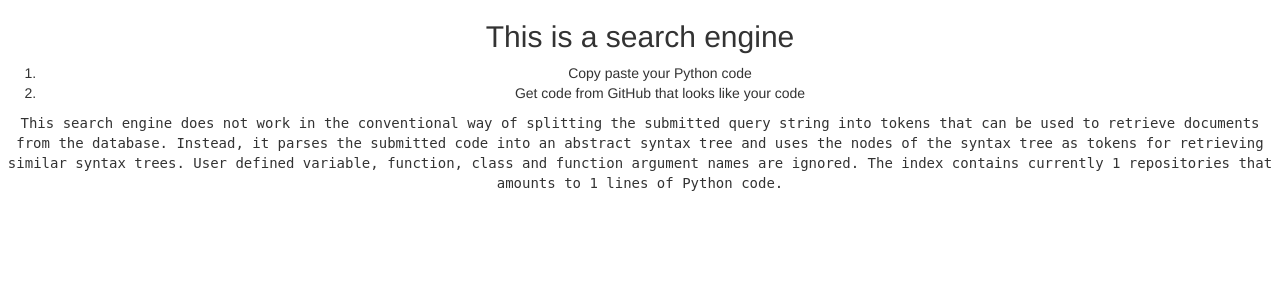
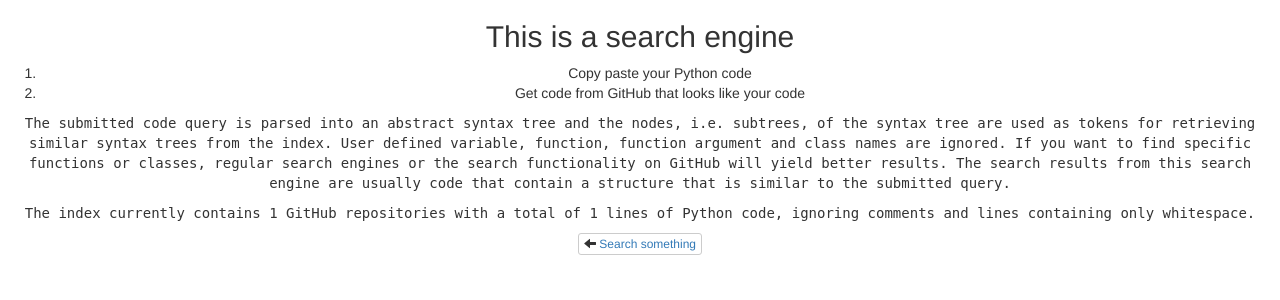
Before and after one commit to matiaslindgren/pasta-analyzer, a Python web app: template src/backend/templates/about.html in a window 1280 px wide. Shown: the part 52-352 px from the top of the page. Run offline with Jinja, Linux system fonts and the light colour scheme; the template is opened without the code that fills it: most values are stand-ins (such as "Sample title", 1, 10 or a date in 2020); some libraries are stand-ins or nearby versions.

Commit message:
update about page

```diff
--- /dev/null
+++ b/src/backend/cloned_meta.json
@@ -0,0 +1 @@
+{"repo_count": 40, "python_line_count": 3962968}
--- a/src/backend/templates/about.html
+++ b/src/backend/templates/about.html
@@ -2,16 +2,29 @@
 
 {% block body_content %}
 
+<div class="text-container">
 <h2>This is a search engine</h2>
 <ol>
   <li>Copy paste your Python code</li>
   <li>Get code from GitHub that looks like your code</li>
 </ol>
 
-<p>This search engine does not work in the conventional way of splitting the submitted query string into tokens that can be used to retrieve documents from the database.
-Instead, it parses the submitted code into an abstract syntax tree and uses the nodes of the syntax tree as tokens for retrieving similar syntax trees.
-User defined variable, function, class and function argument names are ignored.
-The index contains currently {{ repo_count }} repositories that amounts to {{ python_line_count }} lines of Python code.
+<p>The submitted code query is parsed into an abstract syntax tree and the nodes, i.e. subtrees, of the syntax tree are used as tokens for retrieving similar syntax trees from the index.
+User defined variable, function, function argument and class names are ignored.
+If you want to find specific functions or classes, regular search engines or the search functionality on GitHub will yield better results.
+The search results from this search engine are usually code that contain a structure that is similar to the submitted query.
+</p>
+
+<p>
+The index currently contains {{ repo_count }} GitHub repositories with a total of {{ python_line_count }} lines of Python code, ignoring comments and lines containing only whitespace.
+</p>
 
 
+<button class="btn btn-default btn-xs">
+  <span class="glyphicon glyphicon-arrow-left"></span>
+  <a href="/">Search something</a>
+</button>
+
+</div>
+
 {% endblock %}
```
Also changed, not shown: src/backend/main.py (+7 -0 lines).
